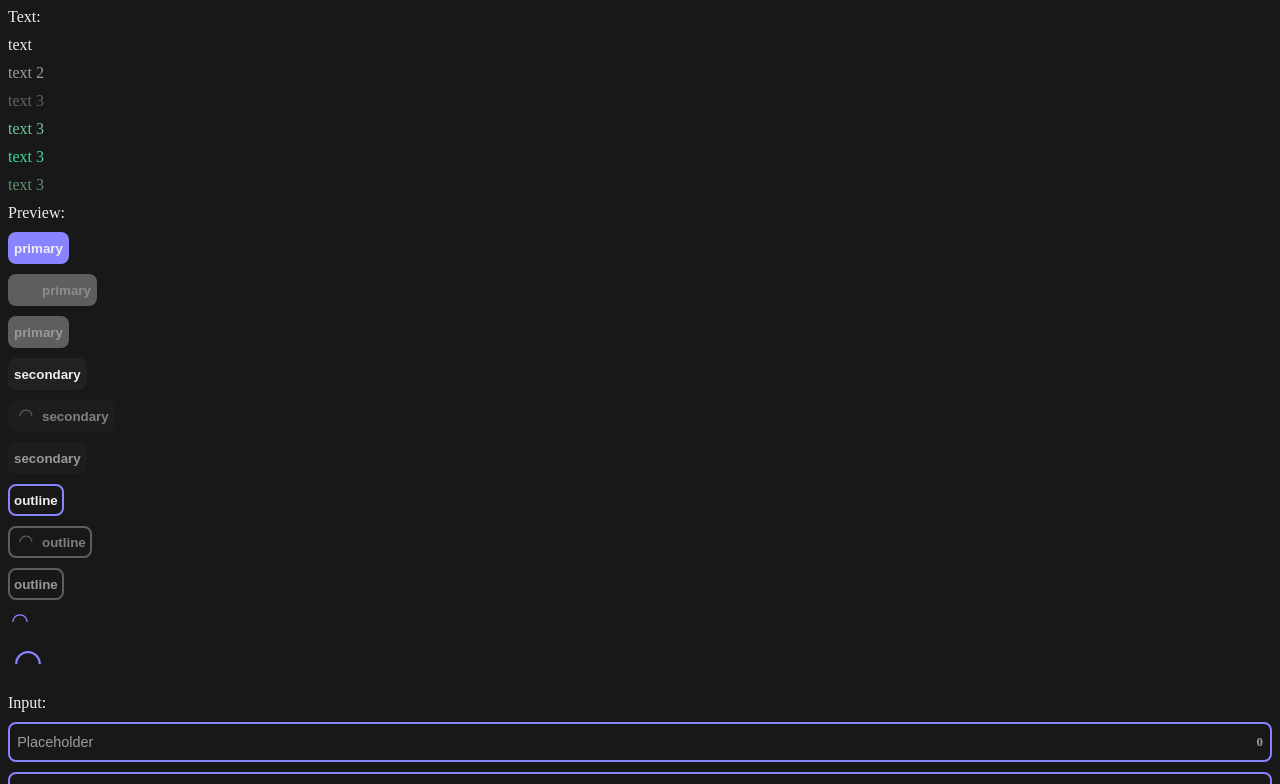
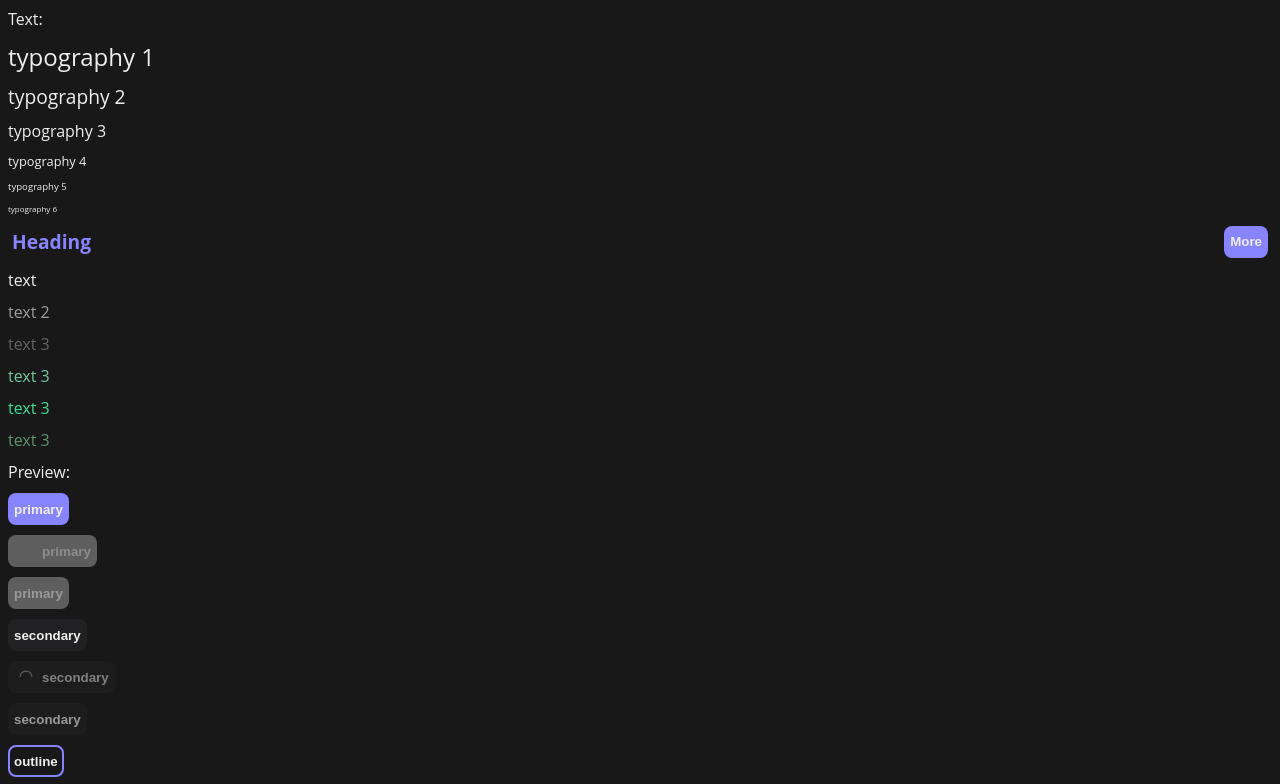
Before and after one commit to omniroot/yui-uikit, a React (Vite) app: page / in a window 1280 px wide. Shown: the top 784 px of the page. Built offline with nearby package versions, Linux system fonts and the light colour scheme.

Commit message:
Add typography (#3)
* add typography and heading components

* add consts for text size

* add preview for typography and heading components

```diff
--- /dev/null
+++ b/lib/components/Typography/HeadingTypography/HeadingTypography.module.css
@@ -0,0 +1,13 @@
+.headingContainer {
+	display: flex;
+	justify-content: space-between;
+	align-items: center;
+	width: 100%;
+	height: 2.2rem;
+	padding: var(--yui-padding-small);
+}
+
+.headingTypographyDefault {
+	color: var(--yui-color-accent);
+	font-weight: bold;
+}
--- /dev/null
+++ b/lib/components/Typography/HeadingTypography/HeadingTypography.tsx
@@ -0,0 +1,32 @@
+import { ButtonHTMLAttributes, DetailedHTMLProps, FC, ReactNode } from "react"
+import typographyStyles from "../Typography.module.css"
+import styles from "./HeadingTypography.module.css"
+import clsx from "clsx"
+import { Typography } from "lib/components/Typography/Typography"
+
+interface HeadingTypographyProps
+	extends DetailedHTMLProps<
+		ButtonHTMLAttributes<HTMLSpanElement>,
+		HTMLSpanElement
+	> {
+	rightSlot?: ReactNode
+}
+
+export const HeadingTypography = ({
+	children,
+	rightSlot,
+	...rest
+}: HeadingTypographyProps) => {
+	const _class = clsx(
+		styles.headingTypographyDefault,
+		typographyStyles.typographySize2
+	)
+	return (
+		<div className={styles.headingContainer}>
+			<Typography className={_class} {...rest}>
+				{children}
+			</Typography>
+			{rightSlot}
+		</div>
+	)
+}
--- /dev/null
+++ b/lib/components/Typography/Typography.module.css
@@ -0,0 +1,22 @@
+.typographyDefault {
+	font-size: var(--yui-text-size-1);
+}
+
+.typographySize1 {
+	font-size: var(--yui-text-size-1);
+}
+.typographySize2 {
+	font-size: var(--yui-text-size-2);
+}
+.typographySize3 {
+	font-size: var(--yui-text-size-3);
+}
+.typographySize4 {
+	font-size: var(--yui-text-size-4);
+}
+.typographySize5 {
+	font-size: var(--yui-text-size-5);
+}
+.typographySize6 {
+	font-size: var(--yui-text-size-6);
+}
--- /dev/null
+++ b/lib/components/Typography/Typography.tsx
@@ -0,0 +1,35 @@
+import clsx from "clsx"
+import { HeadingTypography } from "lib/components/Typography/HeadingTypography/HeadingTypography"
+import { ButtonHTMLAttributes, DetailedHTMLProps, FC, ReactNode } from "react"
+import styles from "./Typography.module.css"
+
+interface TypographyProps
+	extends DetailedHTMLProps<
+		ButtonHTMLAttributes<HTMLSpanElement>,
+		HTMLSpanElement
+	> {
+	size?: "h1" | "h2" | "h3" | "h4" | "h5" | "h6"
+}
+
+export const Typography = ({
+	children,
+	size,
+	className,
+	...rest
+}: TypographyProps) => {
+	const _class = clsx(styles.typographyDefault, className, {
+		[styles.typographySize1]: size === "h1",
+		[styles.typographySize2]: size === "h2",
+		[styles.typographySize3]: size === "h3",
+		[styles.typographySize4]: size === "h4",
+		[styles.typographySize5]: size === "h5",
+		[styles.typographySize6]: size === "h6",
+	})
+	return (
+		<span className={_class} {...rest}>
+			{children}
+		</span>
+	)
+}
+
+Typography.Heading = HeadingTypography
--- a/lib/yui-styles.css
+++ b/lib/yui-styles.css
@@ -26,8 +26,12 @@
 	--yui-padding-normal: 0.45rem;
 	--yui-padding-big: 0.65rem;
 
-	--text-size-1: 1.1em;
-	--text-size-2: 1em;
-	--text-size-3: 0.9em;
-	--text-size-4: 0.8em;
+	--yui-text-size-1: 1.5rem;
+	--yui-text-size-2: 1.2em;
+	--yui-text-size-3: 1em;
+	--yui-text-size-4: 0.8em;
+	--yui-text-size-5: 0.6em;
+	--yui-text-size-6: 0.5em;
+
+	font-family: "Open Sans", sans-serif;
 }
--- a/src/App.tsx
+++ b/src/App.tsx
@@ -1,15 +1,25 @@
-import { Button } from "lib";
-import styles from "./App.module.css";
-import { Spinner } from "lib/components/Spinner/Spinner";
-import { Input } from "lib/components/Input/Input";
+import { Button } from "lib"
+import styles from "./App.module.css"
+import { Spinner } from "lib/components/Spinner/Spinner"
+import { Input } from "lib/components/Input/Input"
+import { Typography } from "lib/components/Typography/Typography"
 
 function App() {
 	const onClickHandler = () => {
-    alert(1);
-  };
+		alert(1)
+	}
 	return (
 		<div className={styles.App}>
 			<span>Text:</span>
+			<Typography size="h1">typography 1</Typography>
+			<Typography size="h2">typography 2</Typography>
+			<Typography size="h3">typography 3</Typography>
+			<Typography size="h4">typography 4</Typography>
+			<Typography size="h5">typography 5</Typography>
+			<Typography size="h6">typography 6</Typography>
+			<Typography.Heading rightSlot={<Button>More</Button>}>
+				Heading
+			</Typography.Heading>
 			<span style={{ color: "var(--yui-color-lightgray)" }}>text</span>
 			<span style={{ color: "var(--yui-color-gray)" }}>text 2</span>
 			<span style={{ color: "var(--yui-color-darkgray)" }}>text 3</span>
@@ -53,7 +63,7 @@ function App() {
 			<Input onChangeCallback={(text) => console.log("chnage:", text)} />
 			<Input symbolCount={false} />
 		</div>
-  );
+	)
 }
 
-export default App;
+export default App
```
Lines whose indentation alone changed are shown as unchanged.
